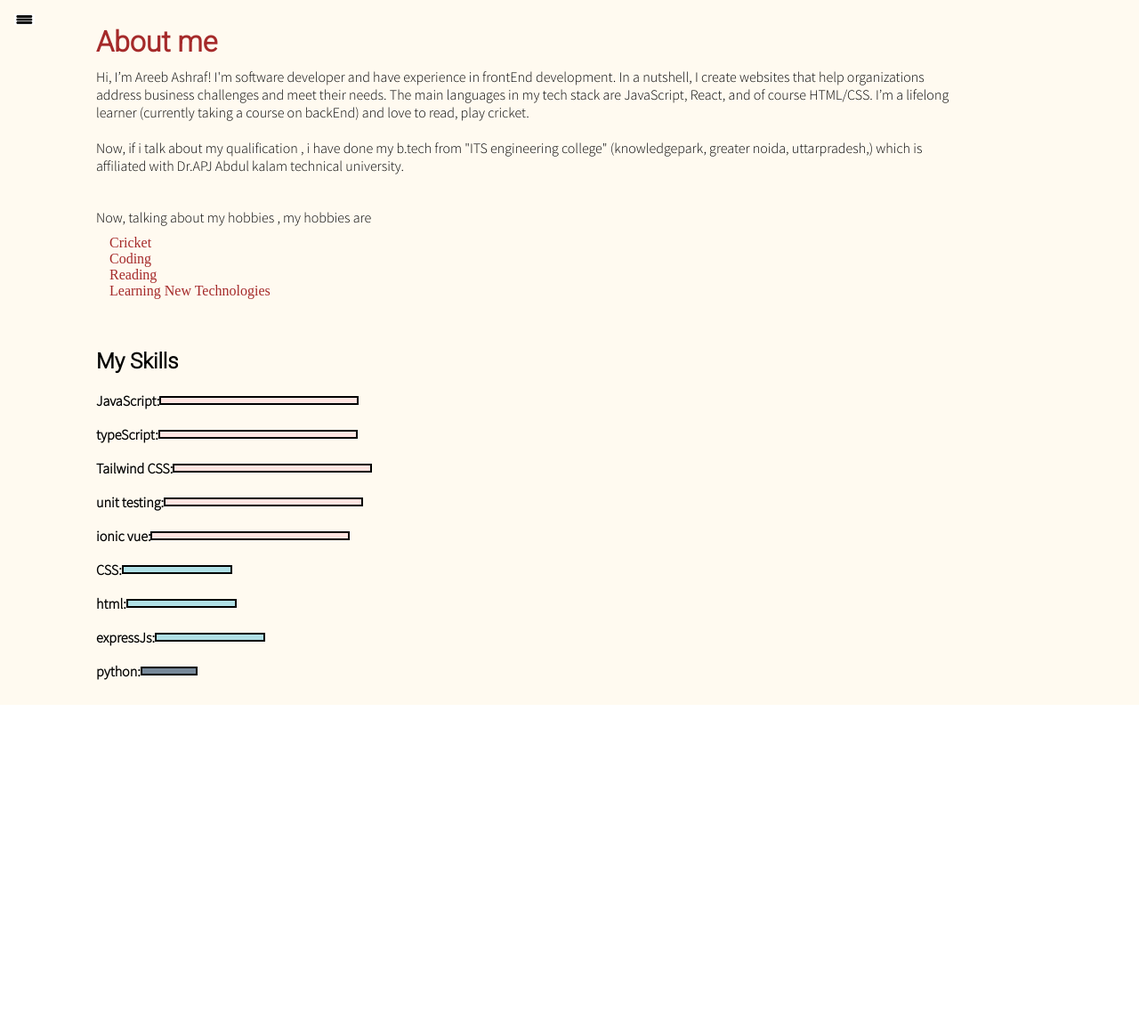
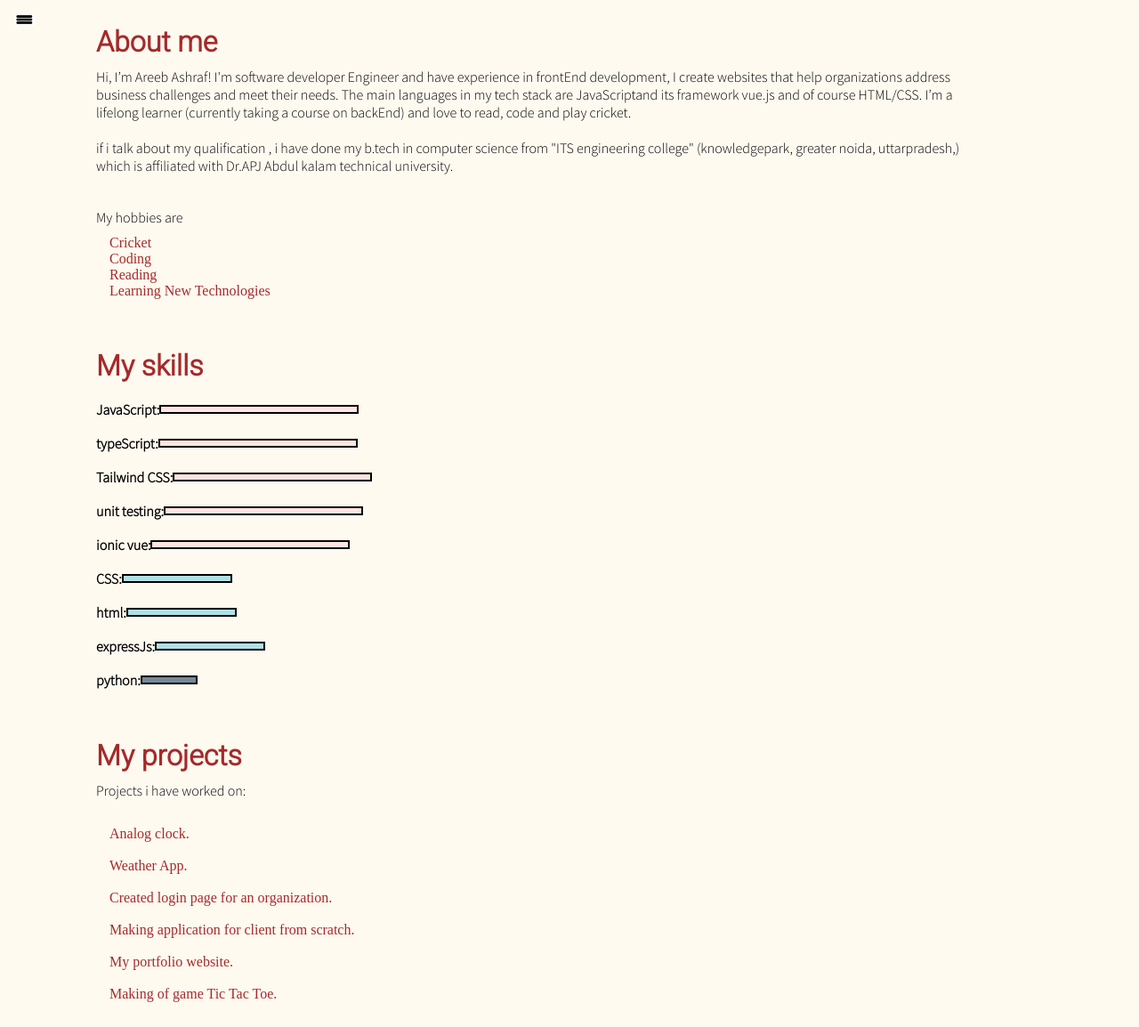
Before and after one commit to areebashraf180/areebashraf180, a plain HTML site: page intro.html in a window 1280 px wide. Shown: the whole page at 89% size. Before the commit the page ends 800 px from the top, so only its background shows below. Drawn offline with Linux system fonts and the light colour scheme; a web font is replaced by a local one.

Commit message:
some changes

```diff
--- a/intro.html
+++ b/intro.html
@@ -42,21 +42,20 @@
             <div class="Intro">
 
                 <h1>About me</h1>
-                <p>Hi, I’m Areeb Ashraf! I'm software developer and have experience in frontEnd development. In a
-                    nutshell, I create
+                <p>Hi, I’m Areeb Ashraf! I'm software developer Engineer and have experience in frontEnd development, I create
                     websites that help organizations address business challenges and meet their needs.
-                    The main languages in my tech stack are JavaScript,
-                    React, and of course HTML/CSS. I’m a lifelong learner (currently taking a course on backEnd) and
-                    love to read, play cricket.
+                    The main languages in my tech stack are JavaScriptand its framework vue.js and of course HTML/CSS.
+                    I’m a lifelong learner (currently taking a course on backEnd) and
+                    love to read, code and  play cricket.
                     <br><br>
-                    Now, if i talk about my qualification , i have done my b.tech from "ITS engineering college"
+                    if i talk about my qualification , i have done my b.tech in computer science  from "ITS engineering college"
                     (knowledgepark, greater noida, uttarpradesh,) which is affiliated with Dr.APJ Abdul kalam technical
                     university.
                 </p>
 
                 <br>
                 <p>
-                    Now, talking about my hobbies , my hobbies are
+                My hobbies are
 
                 <ul>
 
@@ -68,7 +67,7 @@
 
                 </p>
                 <br><br>
-                <h2> My Skills</h2>
+                <h1> My skills</h1>
                 <div class="skillContainer">
                     <div class="skillItem"> JavaScript: <div class="skill hundred"></div>
                     </div>
@@ -98,6 +97,26 @@
                     </div>
 
                 </div>
+                <br><br>
+                <h1> My projects </h1>
+                <div class="myProjects">
+                    <p>
+                        Projects i have worked on:
+                        <br><br>
+                        <ul>
+                            <li>Analog clock.</li>
+                            <br>
+                            <li>Weather App. </li>
+                            <br>
+                            <li>Created login page for an organization.</li>
+                            <br>
+                            <li>Making application for client from scratch.</li>
+                            <br>
+                            <li>My portfolio website.</li>
+                            <br>
+                            <li> Making of game Tic Tac Toe. </li>
+                        </ul>
+                    </p>
                 <!-- TODO: CREATE A GALLERY FOR MY PROJECTS -->
             </div>
 
```
